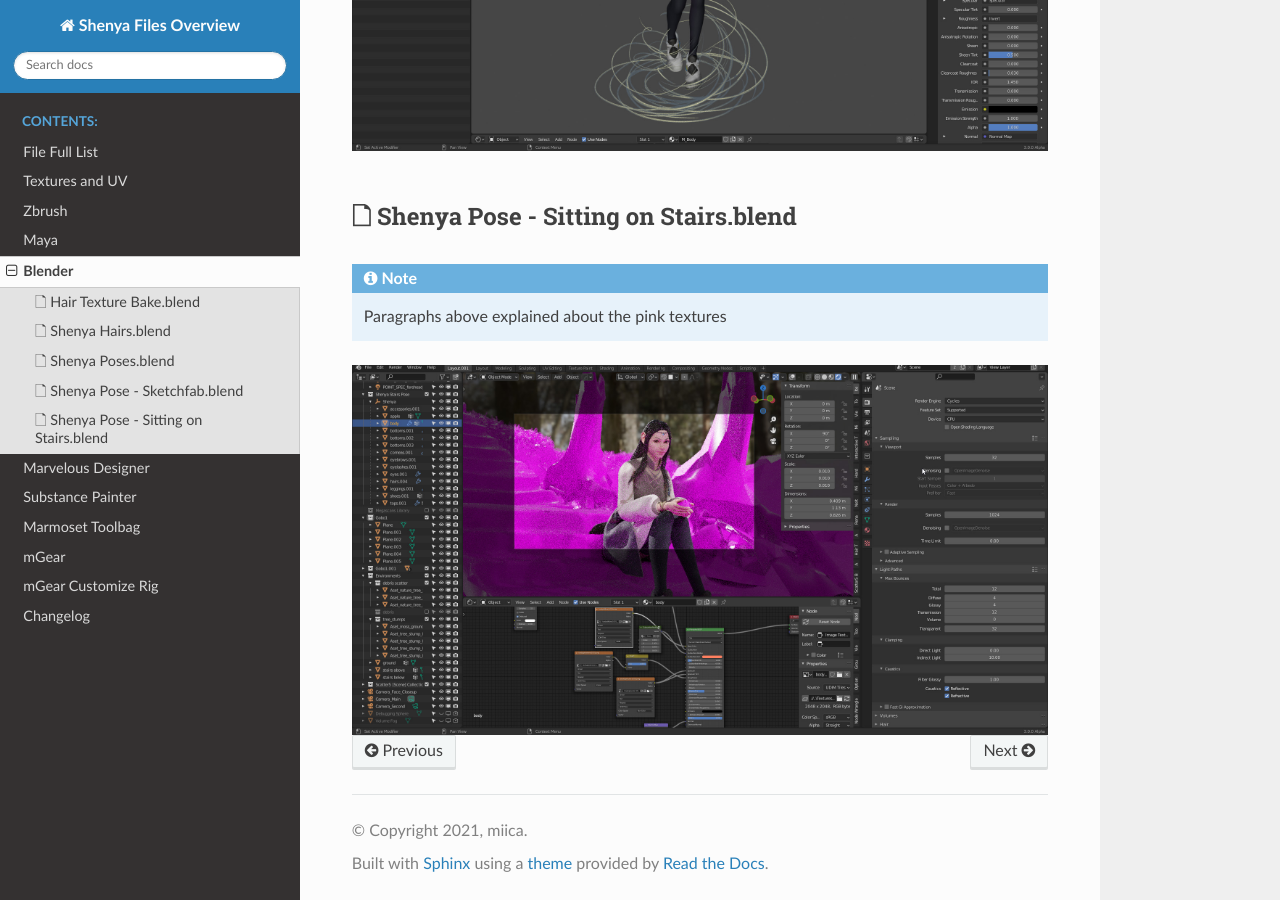
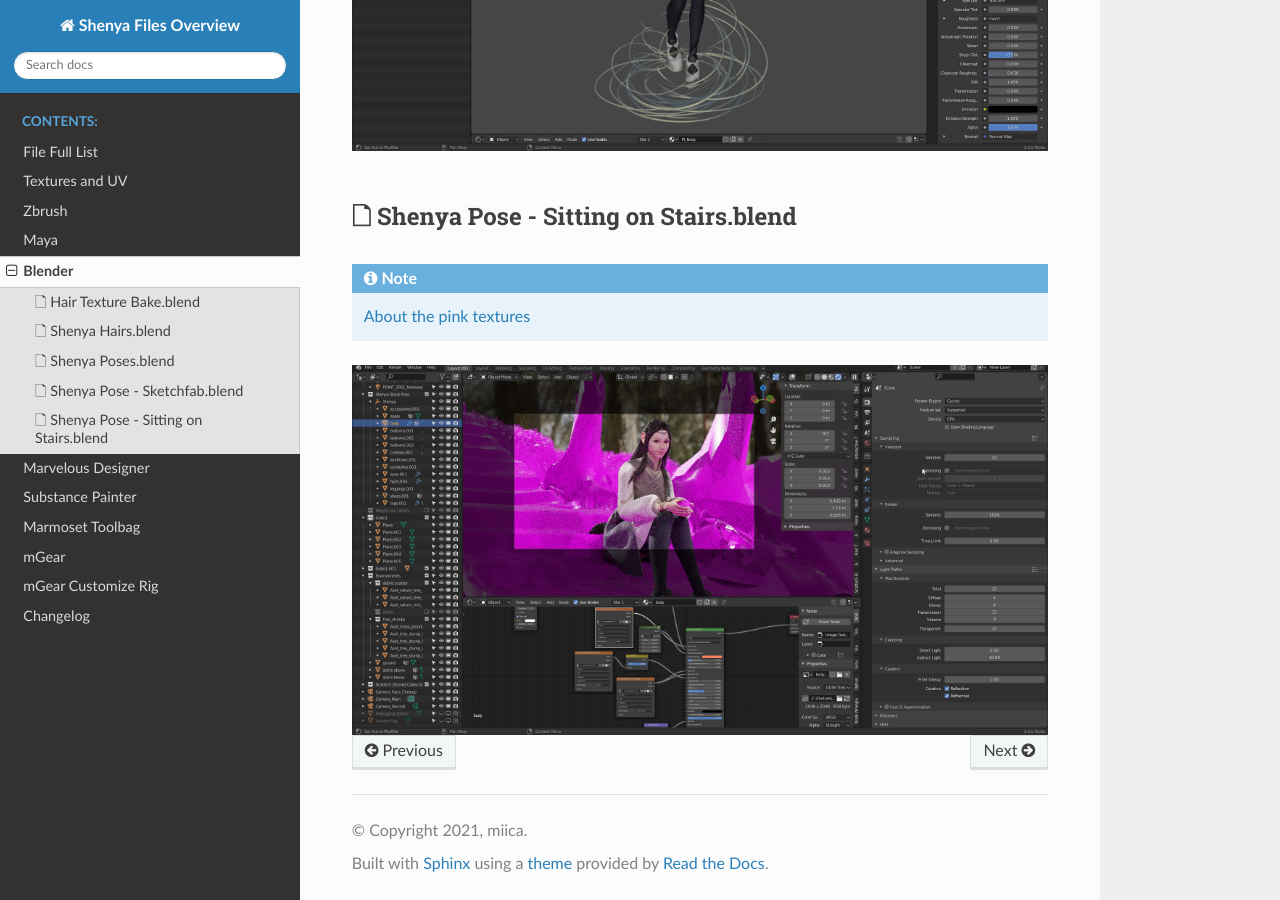
Before and after one commit to miica37/Shenya, a Sphinx documentation site: the page built from docs/blender.rst, in a window 1280 px wide and 900 px high, scrolled down 2933 px. Built offline with Sphinx 7.4.7 and the Read the Docs theme 2.0.0, drawn with Linux system fonts in a browser that asks for light colours.

Commit message:
update blender and maya section

```diff
--- a/docs/blender.rst
+++ b/docs/blender.rst
@@ -74,7 +76,7 @@
 ********************************************************
 
 .. note::
-   Paragraphs above explained about the pink textures
+   :ref:`About the pink textures<pink_texture_bookmark>`
 
 .. image:: /images/Blender-Shenya-Pose-Sitting-on-Stairs-viewport.jpg
 	:align: center
--- a/docs/maya.rst
+++ b/docs/maya.rst
@@ -34,7 +34,7 @@
 |
 
 .. note::
-   If the image displayed in this docs is too small, right click on the image and "Open Image in New Tab" to see the full resolution.
+   If the image displayed in this document is too small, right click on the image and "Open Image in New Tab" to see the full resolution.
 
 |
 
```
Also changed, not shown: other parts of docs/blender.rst (+2 -0 lines).
